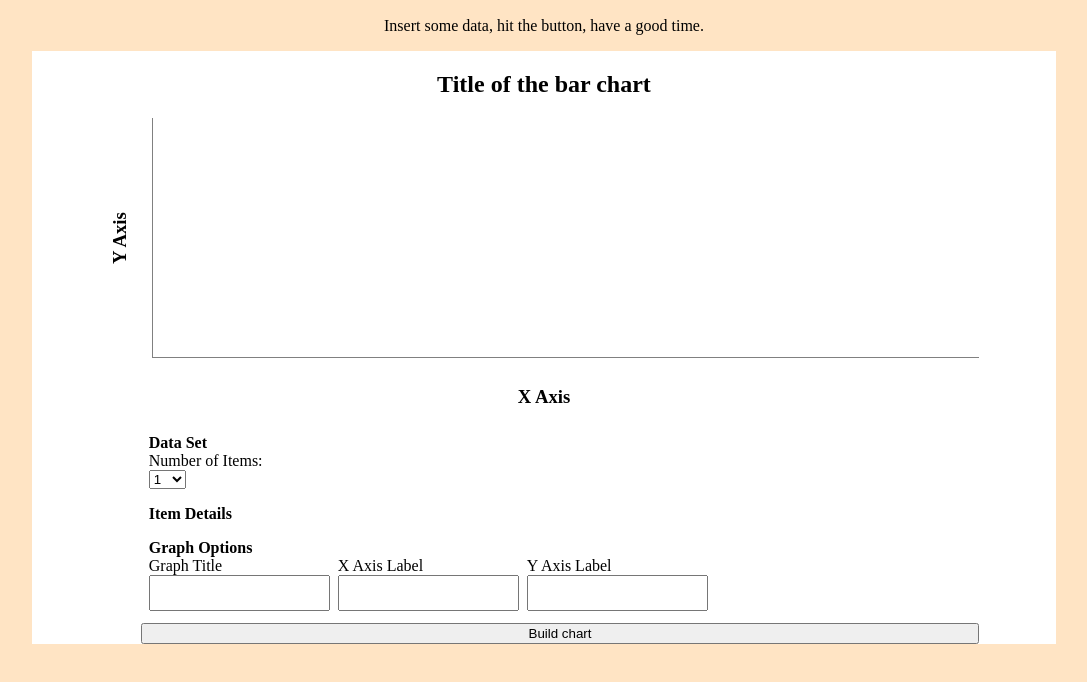
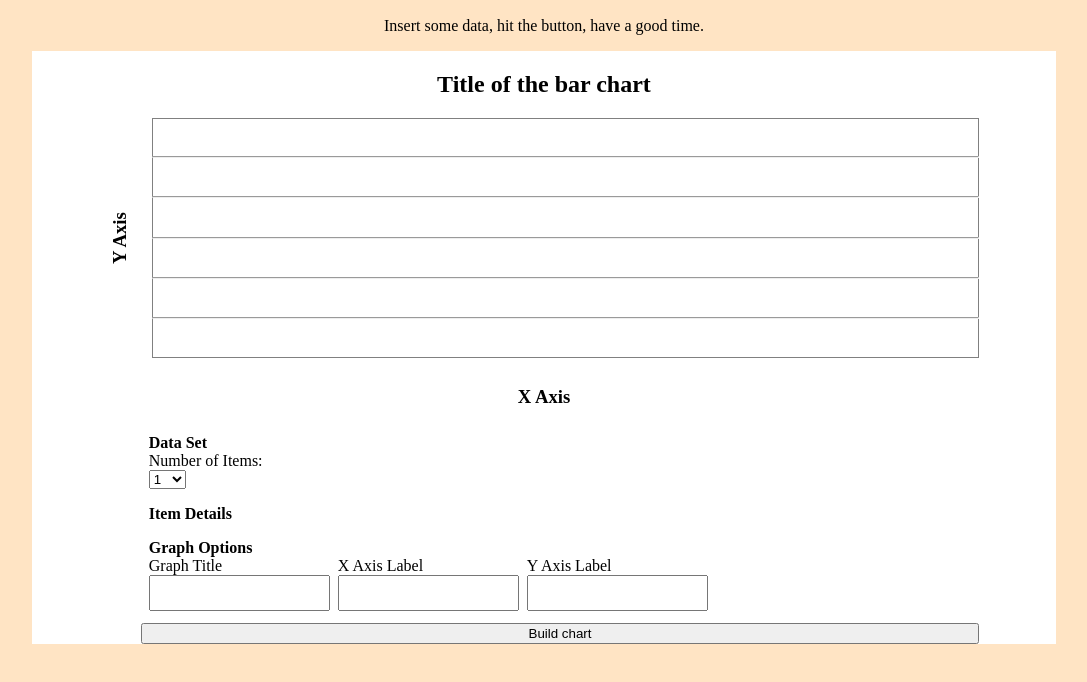
Before and after one commit to nsofianos/bar-chart, a website with bundled scripts: page public/bar-chart.html in a window 1280 px wide. Shown: the part 50-732 px from the top of the page, without its empty margins (96-1183 px from the left). Built offline with nearby package versions, Linux system fonts and the light colour scheme.

Commit message:
add horizontal division lines to chart

```diff
--- a/public/bar-chart.html
+++ b/public/bar-chart.html
@@ -23,6 +23,13 @@
         <h2 id="chart-title">Title of the bar chart</h2>
         <div class="chart-container">
           <h3 class="axis-label" id="yaxis-label">Y Axis</h3>
+          <div class="chart-divisions">
+            <hr />
+            <hr />
+            <hr />
+            <hr />
+            <hr />
+          </div>
           <div class="chart"></div>
         </div>
         <h3 class="axis-label" id="xaxis-label">X Axis</h3>
--- a/public/main.css
+++ b/public/main.css
@@ -64,8 +64,21 @@ h4 {
   padding-top: 1em;
   height: 100%;
   width: 95%;
-  border-left: 1px solid gray;
-  border-bottom: 1px solid gray;
+  border: 1px solid gray;
+}
+
+.chart-divisions {
+  height: 100%;
+  width: 95%;
+  position: absolute;
+  right: 0;
+  display: flex;
+  flex-direction: column;
+  justify-content: space-evenly;
+}
+
+hr {
+  margin: 0;
 }
 
 .chart-options {
@@ -79,6 +92,7 @@ h4 {
   flex-direction: column;
   align-items: center;
   justify-content: flex-end;
+  z-index: 1;
 }
 
 .bar {
```
